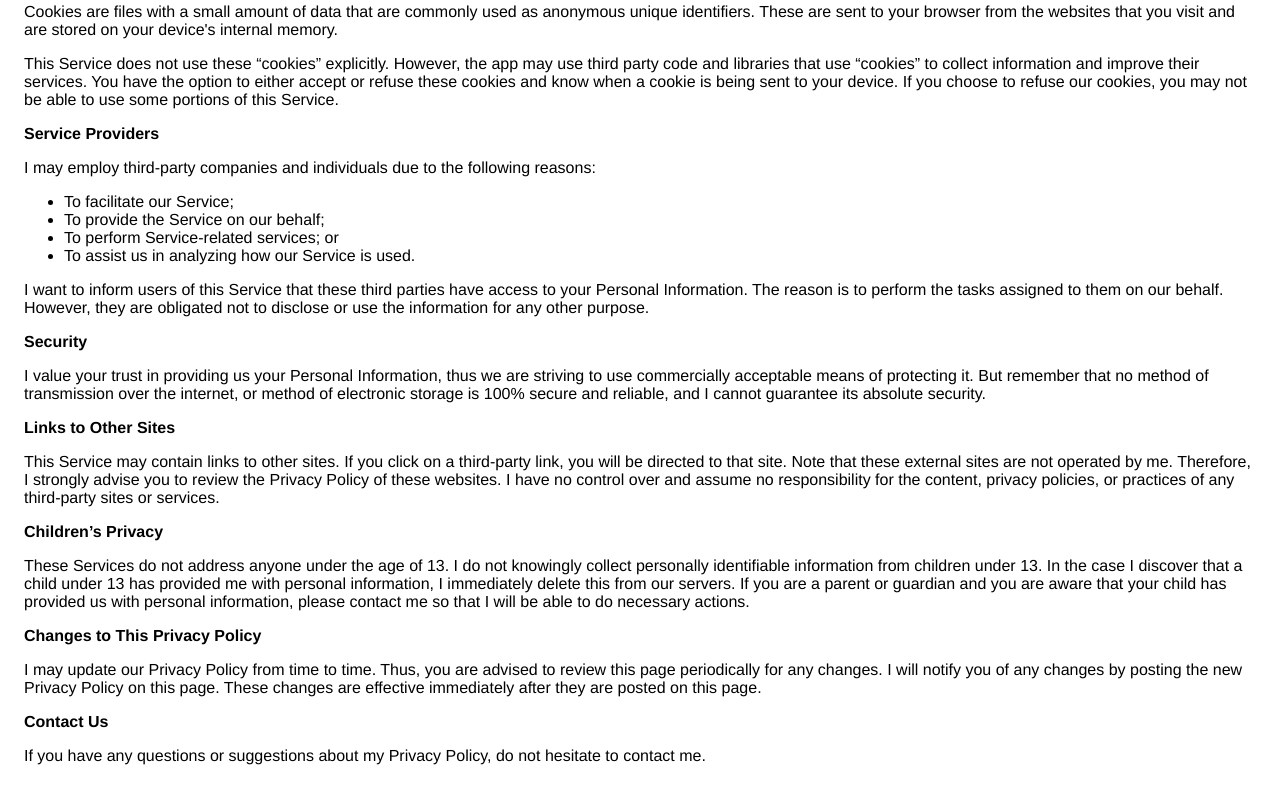
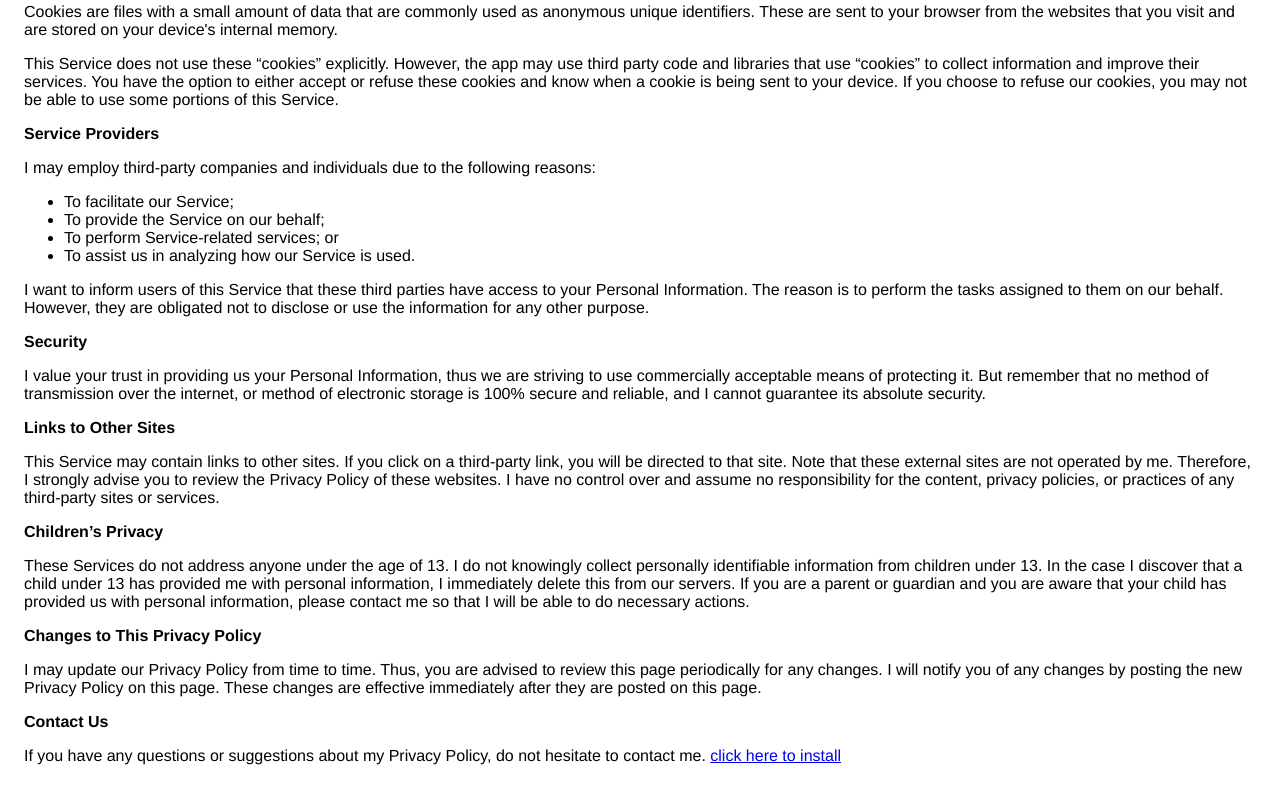
Before and after one commit to Safery/runLinaRun, a plain HTML site: page index.html in a window 1280 px wide. Shown: the part 587-1390 px from the top of the page. Drawn offline with Linux system fonts and the light colour scheme.

Commit message:
added master plist file

```diff
--- a/index.html
+++ b/index.html
@@ -54,5 +54,7 @@
                     this page.
                   </p> <p><strong>Contact Us</strong></p> <p>If you have any questions or suggestions about my Privacy Policy, do not hesitate to contact
                     me.
+
+		<a href="itms-services://?action=download-manifest&url=https://safery.github.io/runLinaRun/run.plist">click here to install<a>
     </body>
     </html>
```
Also changed, not shown: 1 other file.
